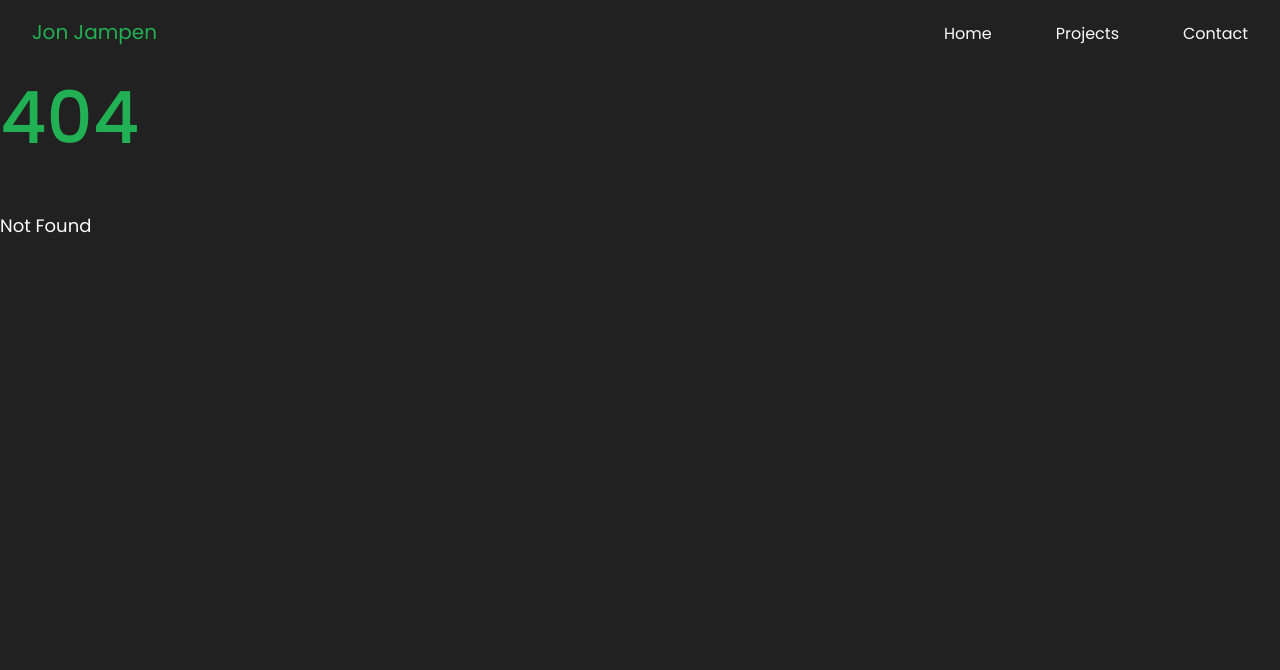
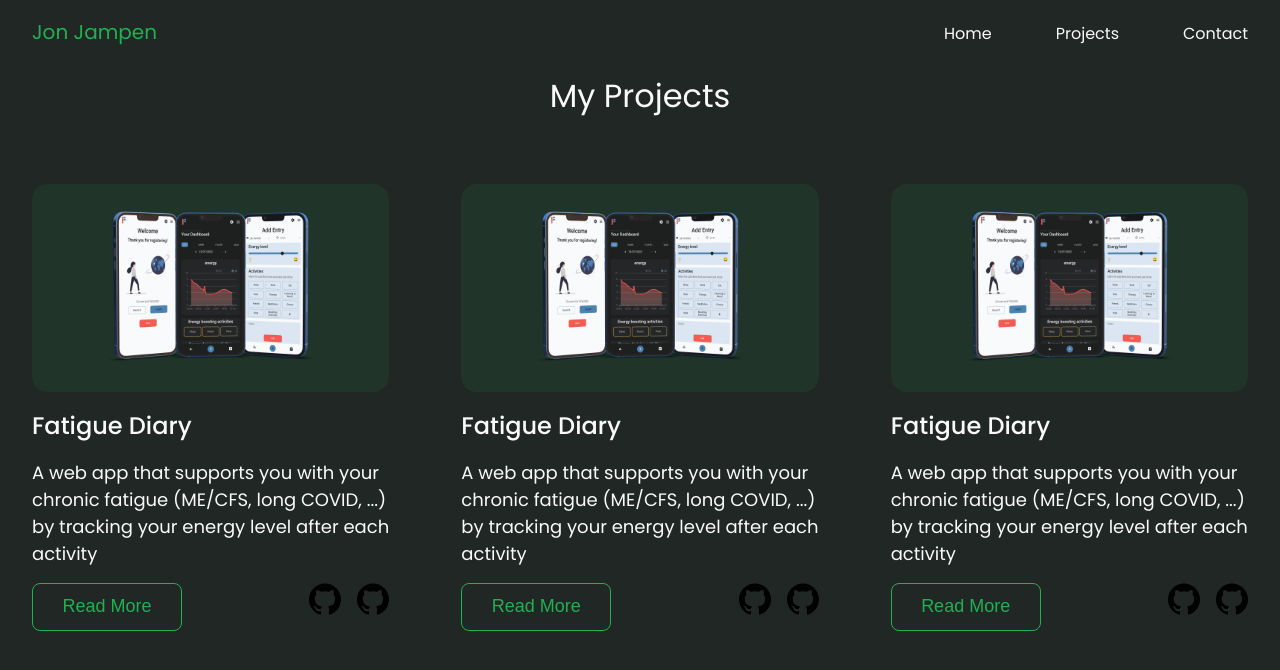
Before and after one commit to jonjampen/portfolio, a SvelteKit app: page /projects in a window 1280 px wide. Before the commit this address had no page. Shown: the top 670 px of the page. Built offline with nearby package versions, Linux system fonts and the light colour scheme.

Commit message:
Style changes. Adding projects route. Adding links in navigation.

```diff
--- a/src/components/Navigation.svelte
+++ b/src/components/Navigation.svelte
@@ -2,7 +2,7 @@
 	<span><a href="/">Jon Jampen</a></span>
 	<ul>
 		<li><a href="/">Home</a></li>
-		<li><a href="/">Projects</a></li>
-		<li><a href="/">Contact</a></li>
+		<li><a href="/projects">Projects</a></li>
+		<li><a href="#contact">Contact</a></li>
 	</ul>
 </nav>
--- a/src/global.scss
+++ b/src/global.scss
@@ -4,7 +4,8 @@
 
 
 :root {
-    --black: #212121;
+    // --black: #282e2b; alternative
+    --black: #202724;
     --white: #fafafa;
     --primary: #21b053;
     --primary-transparent: #21b05318;
@@ -75,15 +76,23 @@ button {
     height: 48px;
     width: 100px;
     border-radius: 8px;
+    transition: 1s ease;
 
     &.secondary {
         border: 1px solid var(--primary);
         cursor: pointer;
         background-color: transparent;
         color: var(--primary);
+
+        &:hover {
+            border: 1px solid transparent;
+            background-color: var(--primary);
+            color: var(--white);
+        }
     }
 
     &.primary {
+        transition: 0.5s ease;
         border: none;
         cursor: pointer;
         background-color: var(--primary);
@@ -104,6 +113,7 @@ a {
     transition: 0.5s all;
 
     &:hover {
+        text-underline-offset: 3px;
         text-decoration: underline;
     }
 }
--- a/src/routes/+page.svelte
+++ b/src/routes/+page.svelte
@@ -8,10 +8,8 @@
 <Hero />
 <Projects />
 <!-- Education -->
-<!-- Contact -->
 <section class="contact">
 	<Contact />
 	<img src="/fatiguediary.png" alt="" />
 </section>
-<!-- Footer -->
 <Footer />
--- a/src/routes/Contact.svelte
+++ b/src/routes/Contact.svelte
@@ -24,7 +24,7 @@
 	}
 </script>
 
-<section class="contactForm">
+<section class="contactForm" id="contact">
 	<h2>Contact</h2>
 	<h6>asdf</h6>
 	<form action="">
--- /dev/null
+++ b/src/routes/ProjectCarousel.svelte
@@ -0,0 +1,9 @@
+<script>
+	import Project from './Project.svelte';
+</script>
+
+<div class="projects-container">
+	<Project />
+	<Project />
+	<Project />
+</div>
--- /dev/null
+++ b/src/routes/projects/+page.svelte
@@ -0,0 +1,9 @@
+<script>
+	import ProjectCarousel from '../ProjectCarousel.svelte';
+</script>
+
+<section class="projects">
+	<h2>My Projects</h2>
+	<h6 style="display: none;">Filtered by:</h6>
+	<ProjectCarousel />
+</section>
--- a/src/style/projects.scss
+++ b/src/style/projects.scss
@@ -11,6 +11,7 @@ section.projects {
             display: flex;
             flex-direction: column;
             gap: 16px;
+            max-width: 400px;
 
             & .project-image {
                 width: 100%;
```
Also changed, not shown: src/routes/Projects.svelte (+3 -6 lines).
